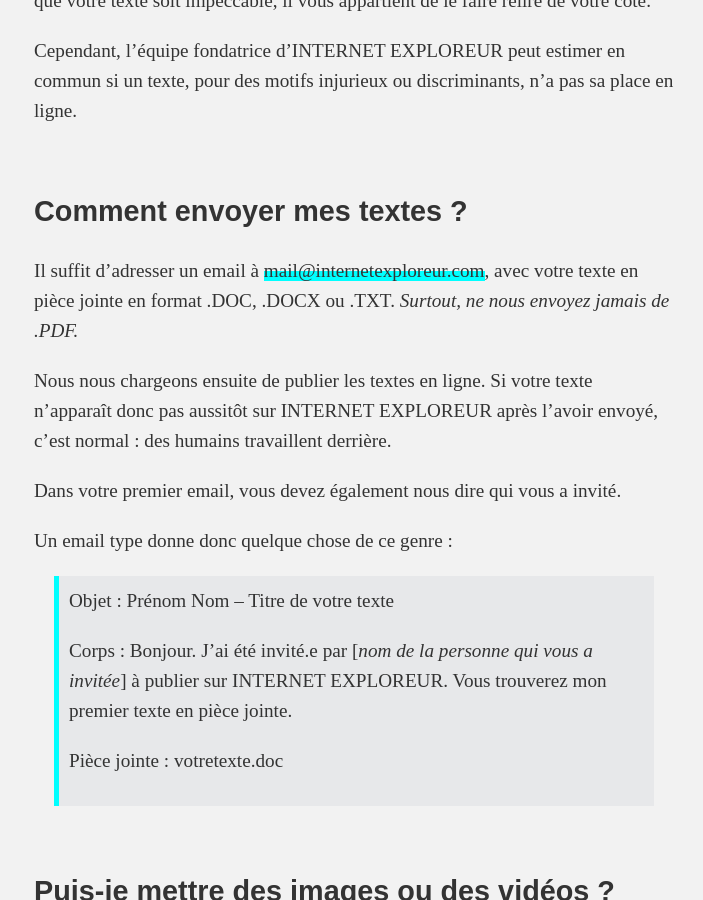
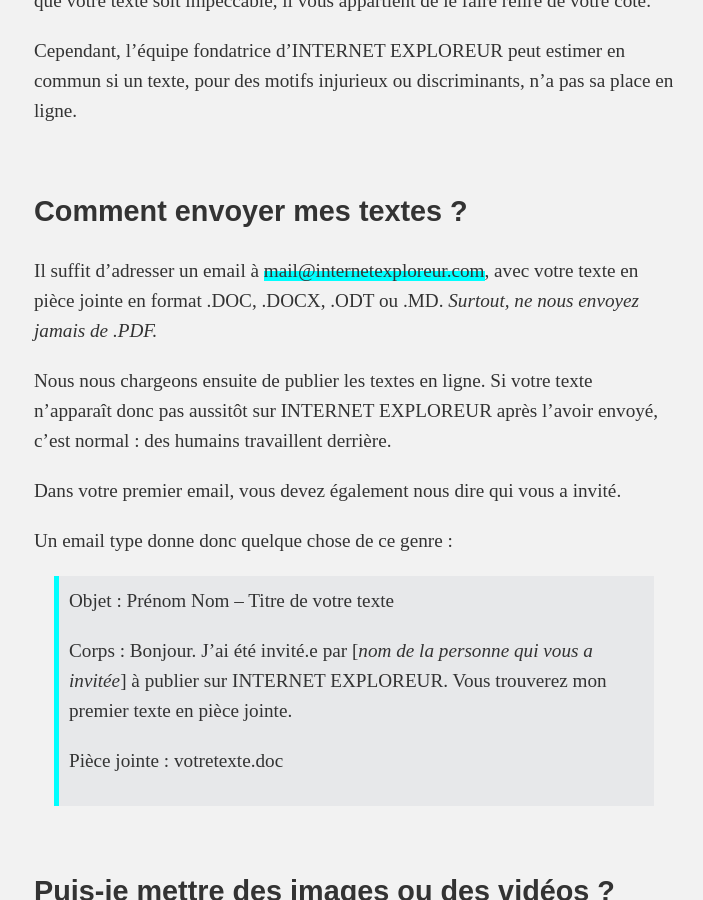
Before and after one commit to PQuod/Maipo, a Jekyll site: the page built from faq.md, in a window 1280 px wide and 900 px high, scrolled down 1843 px. Shown: the whole window, without its empty margins (286-989 px from the left). Built offline with Jekyll 4.4.1, drawn with Linux system fonts in a browser that asks for light colours.

Commit message:
Update faq.md

```diff
--- a/faq.md
+++ b/faq.md
@@ -34,7 +34,7 @@ Cependant, l'équipe fondatrice d'INTERNET EXPLOREUR peut estimer en commun si u
 
 ## Comment envoyer mes textes ?
 
-Il suffit d'adresser un email à <mail@internetexploreur.com>, avec votre texte en pièce jointe en format .DOC, .DOCX ou .TXT. *Surtout, ne nous envoyez jamais de .PDF.*
+Il suffit d'adresser un email à <mail@internetexploreur.com>, avec votre texte en pièce jointe en format .DOC, .DOCX, .ODT ou .MD. *Surtout, ne nous envoyez jamais de .PDF.*
 
 Nous nous chargeons ensuite de publier les textes en ligne. Si votre texte n'apparaît donc pas aussitôt sur INTERNET EXPLOREUR après l'avoir envoyé, c'est normal : des humains travaillent derrière.
 
```
